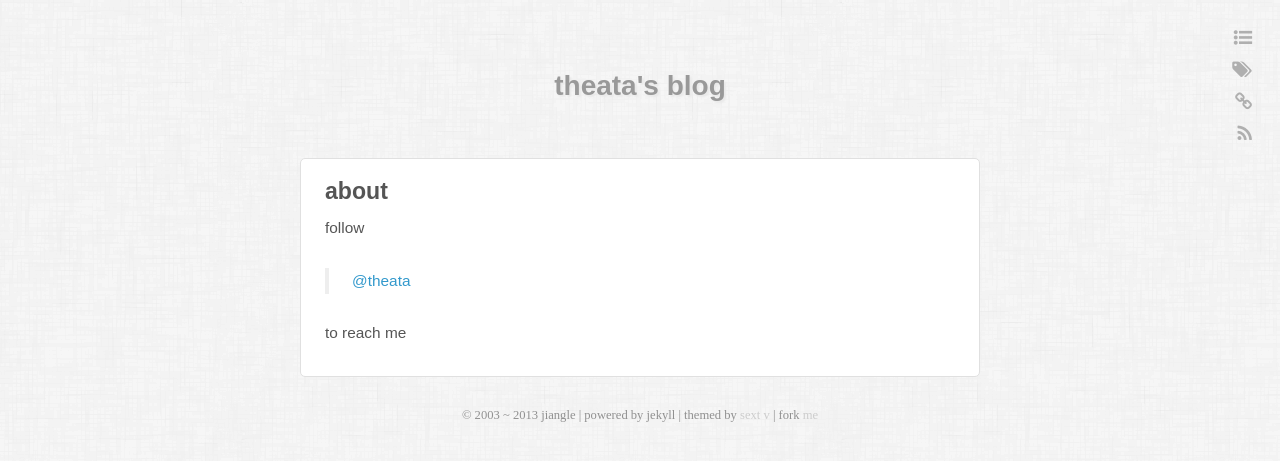
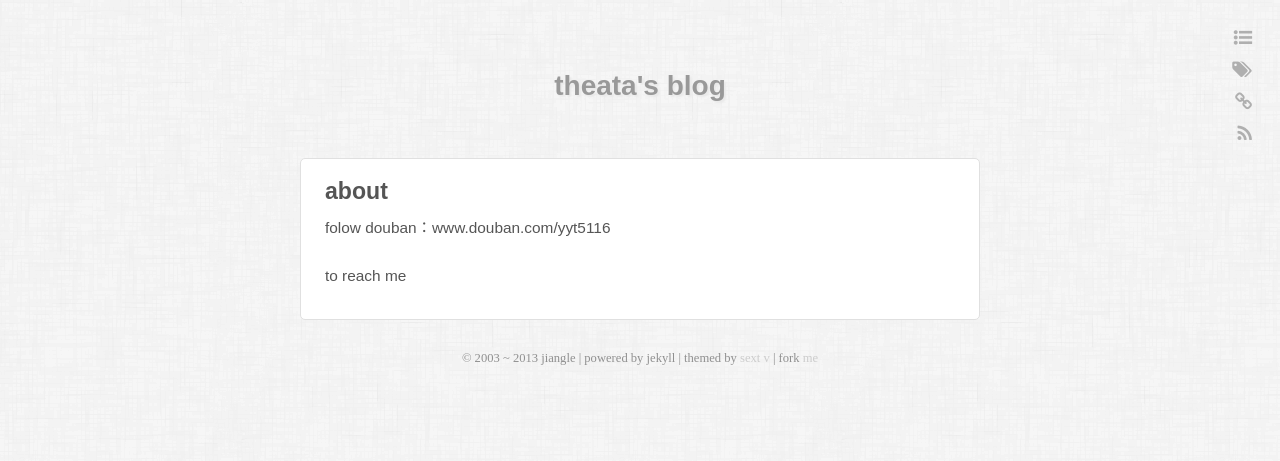
Before and after one commit to theata/theata.github.com, a Jekyll site: the page built from about.md, in a window 1280 px wide. Shown: the top 461 px of the page. Built offline with Jekyll 4.4.1, drawn with Linux system fonts in a browser that asks for light colours; some web fonts are replaced; Markdown is read by kramdown in place of the engine named in the settings.

Commit message:
modify about

```diff
--- a/about.md
+++ b/about.md
@@ -3,8 +3,7 @@ title: about
 layout: page
 ---
 
-follow
-
-> [@theata](https://twitter.com/#!/o_lll)
+folow
+douban：www.douban.com/yyt5116
 
 to reach me
```
